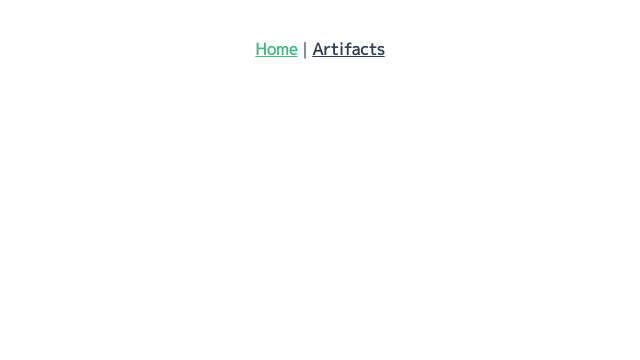
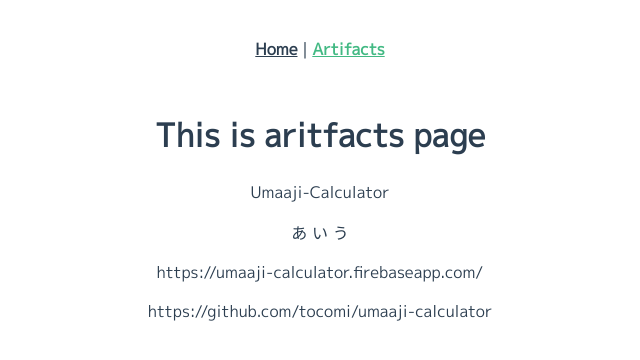
Before and after one commit to tocomi/my-portfolio, a Vue app: page /artifacts in a window 1280 px wide. Shown: the top 360 px of the page, without its empty margins (320-960 px from the left). Built offline with nearby package versions, Linux system fonts and the light colour scheme.

Commit message:
show artifact

```diff
--- /dev/null
+++ b/src/views/Artifacts.vue
@@ -0,0 +1,30 @@
+<template lang="pug">
+  div#artifacts
+    h1 This is aritfacts page
+    div.artifact(v-for="artifact in this.artifacts")
+      p {{ artifact.title }}
+      p {{ artifact.description }}
+      p {{ artifact.link }}
+      p {{ artifact.github }}
+</template>
+
+<script lang="ts">
+  import { Component, Vue } from "vue-property-decorator"
+
+  @Component({
+    components: {
+    },
+  })
+  export default class Index extends Vue {
+
+    artifacts: Array<any> = [
+      {
+        title: 'Umaaji-Calculator',
+        description: 'あ\nい\nう',
+        link: 'https://umaaji-calculator.firebaseapp.com/',
+        github: 'https://github.com/tocomi/umaaji-calculator',
+      },
+    ]
+
+  }
+</script>
--- a/src/views/Home.vue
+++ b/src/views/Home.vue
@@ -1,5 +1,5 @@
 <template lang="pug">
-  div.home
+  div#home
     img(alt="Vue logo" src="../assets/logo.png")
     div#introduction
       h3 @tocomi
```
